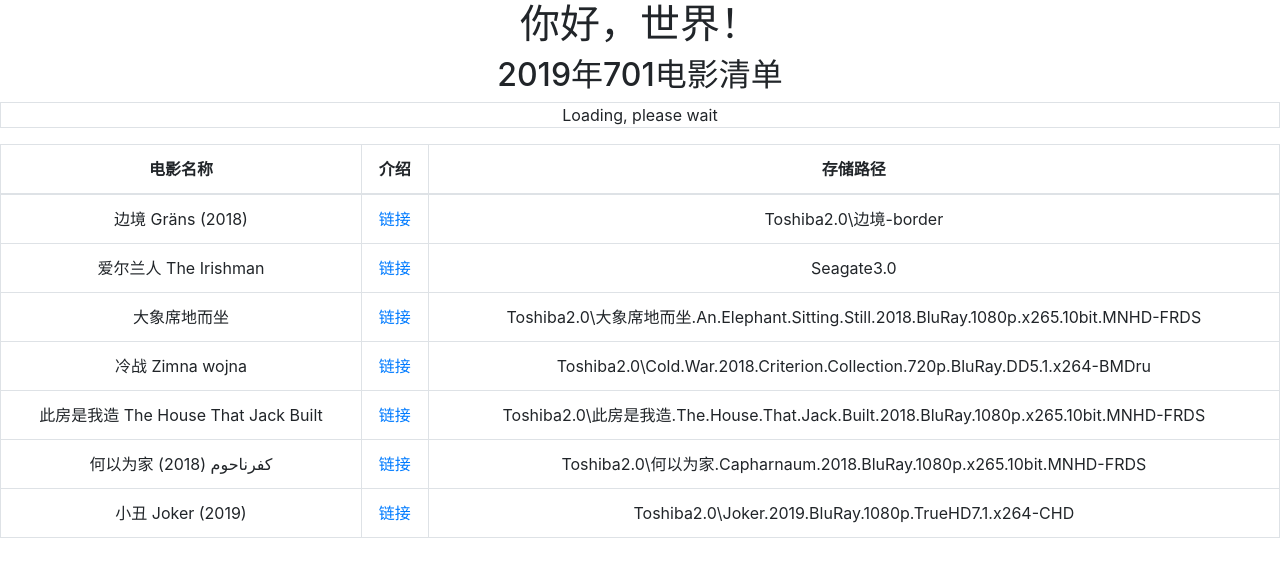
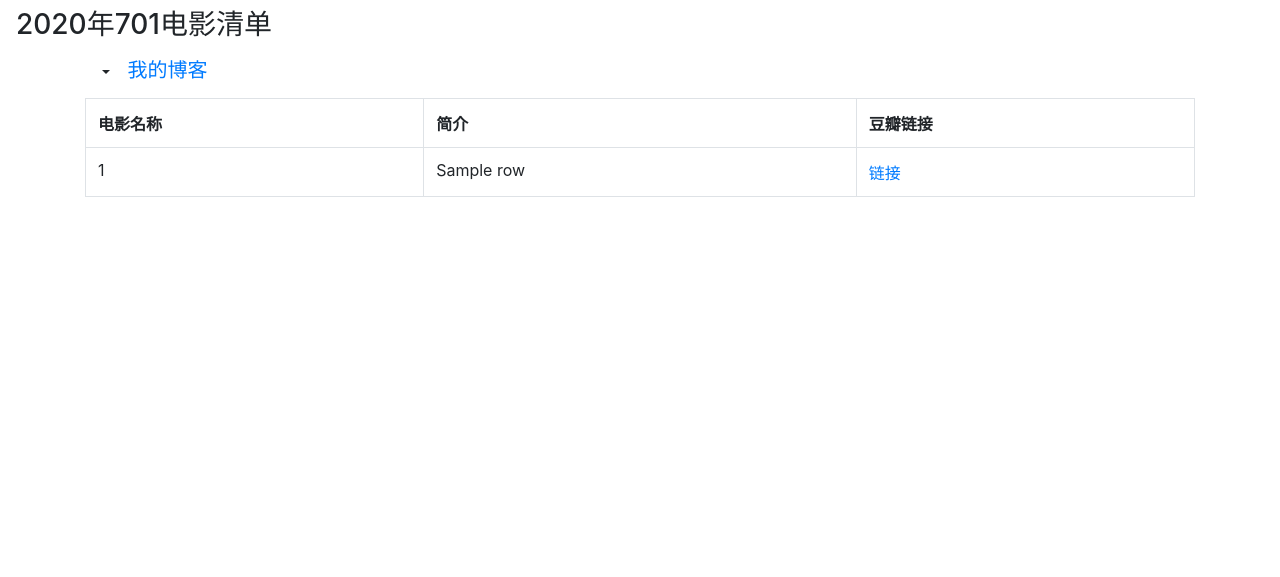
Before and after one commit to br7roy/py_work, a Flask app: template movie-emit/templates/index.html in a window 1280 px wide. Shown: the top 577 px of the page. Run offline with Flask 2, Linux system fonts and the light colour scheme; the template is opened without the code that fills it: most values are stand-ins (such as "Sample title", 1, 10 or a date in 2020); some libraries are stand-ins or nearby versions.

Commit message:
增加电影首页渲染样式

```diff
--- a/movie-emit/main.py
+++ b/movie-emit/main.py
@@ -1,9 +1,24 @@
-from flask import Flask,render_template
+import os
+import sqlite3
+from flask_bootstrap import Bootstrap
+
+from flask import Flask, render_template
 
 app = Flask(__name__)
+path = os.path.abspath('.') + "\movie.db"
+
+
 
 @app.route('/')
 def show():
-    return render_template('index.html')
+    con = sqlite3.connect(path)
+    cur = con.cursor()
+    cur.execute("select name ,desc ,path from movie")
+    rows = cur.fetchall()
+    con.close()
+
+    return render_template('index.html', rows=rows)
+
+
 if __name__ == '__main__':
-    app.run(host='0.0.0.0',port=8080)
+    app.run(host='127.0.0.1', port=8089)
--- /dev/null
+++ b/movie-emit/templates/base.html
@@ -0,0 +1,78 @@
+{% block title %}Flask{% endblock %}
+{% block navbar %}
+<head>
+    <meta charset="utf-8">
+    <meta http-equiv="X-UA-Compatible" content="IE=edge">
+    <meta name="viewport" content="width=device-width, initial-scale=1">
+    <!-- 上述3个meta标签*必须*放在最前面，任何其他内容都*必须*跟随其后！ -->
+    <title>欢迎！</title>
+
+    <!-- Bootstrap -->
+    <link href="{{url_for('static',filename='css/bootstrap.css')}}" rel="stylesheet">
+
+    <!-- HTML5 shim and Respond.js for IE8 support of HTML5 elements and media queries -->
+    <!-- WARNING: Respond.js doesn't work if you view the page via file:// -->
+    <!--[if lt IE 9]>
+    <script src="https://cdn.bootcss.com/html5shiv/3.7.3/html5shiv.min.js"></script>
+    <script src="https://cdn.bootcss.com/respond.js/1.4.2/respond.min.js"></script>
+    <![endif]-->
+    <style>
+        #middle {
+            float: none;
+            display: inline-block;
+            vertical-align: middle;
+        }
+
+        div {
+            text-align: center
+        }
+    </style>
+    <script src="{{url_for('static',filename='js/jquery.min.js')}}"></script>
+    <!-- Include all compiled plugins (below), or include individual files as needed -->
+    <script src="{{url_for('static',filename='js/bootstrap.js')}}"></script>
+    <script src="{{url_for('static',filename='js/bootstrap-table.js')}}"></script>
+</head>
+
+<div class="navbar navbar-inverse" role="navigation">
+    <div>
+        <!--        <h1>你好，世界！</h1>-->
+        <h3>2020年701电影清单</h3>
+
+    </div>
+    <div class="container">
+        <div class="navbar-header">
+            <button class="btn dropdown-toggle" data-toggle="collapse" data-target=".navbar-collapse">
+                <i class=  "glyphicon glyphicon-star"></i>
+            </button>
+
+<!--            <button type="button" class="navbar-toggle" data-toggle="collapse" data-target=".navbar-collapse">
+                <span class="sr-only">Toggle navigation</span>
+                <span class="icon-bar"></span>
+                <span class="icon-bar"></span>
+                <span class="icon-bar"></span>
+            </button>-->
+            <a class="navbar-brand" href="https://takblog.ga">我的博客</a>
+        </div>
+        <div class="navbar-collapse collapse">
+            <ul class="nav navbar-nav">
+                <li><a href="/">电影首页</a></li>
+            </ul>
+
+            <div class="navbar-inverse has-success has-feedback">
+                <label class="control-label" for="inputSuccess4">输入愿望</label>
+                <input type="text" class="form-control" id="inputSuccess4">
+                <span class="glyphicon glyphicon-user form-control-feedback">点击提交</span>
+            </div>
+
+
+        </div>
+
+    </div>
+</div>
+{% endblock %}
+
+{% block content %}
+<div class="container">
+    {% block page_content %}{% endblock %}
+</div>
+{% endblock %}
--- a/movie-emit/templates/index.html
+++ b/movie-emit/templates/index.html
@@ -1,98 +1,21 @@
-<!DOCTYPE html>
-<html lang="zh-CN">
-<head>
-    <meta charset="utf-8">
-    <meta http-equiv="X-UA-Compatible" content="IE=edge">
-    <meta name="viewport" content="width=device-width, initial-scale=1">
-    <!-- 上述3个meta标签*必须*放在最前面，任何其他内容都*必须*跟随其后！ -->
-    <title>欢迎！</title>
+{% extends "base.html" %}
 
-    <!-- Bootstrap -->
-    <link href="{{url_for('static',filename='css/bootstrap.css')}}" rel="stylesheet">
+{% block title %}{% endblock %}
 
-    <!-- HTML5 shim and Respond.js for IE8 support of HTML5 elements and media queries -->
-    <!-- WARNING: Respond.js doesn't work if you view the page via file:// -->
-    <!--[if lt IE 9]>
-    <script src="https://cdn.bootcss.com/html5shiv/3.7.3/html5shiv.min.js"></script>
-    <script src="https://cdn.bootcss.com/respond.js/1.4.2/respond.min.js"></script>
-    <![endif]-->
-    <style>
-        #middle {
-            float: none;
-            display: inline-block;
-            vertical-align: middle;
-        }
-
-        div {
-            text-align: center
-        }
-    </style>
-</head>
-<div>
-    <h1>你好，世界！</h1>
-
-    <h2>2019年701电影清单</h2>
-
-</div>
-<table data-toggle="table" class="m-auto">
-
-
-    <thead>
+{% block page_content %}
+<table class="table table-bordered">
     <tr>
         <th>电影名称</th>
-        <th>介绍</th>
-        <th>存储路径</th>
+        <th>简介</th>
+        <th>豆瓣链接</th>
     </tr>
-    </thead>
-    <tbody>
+    {% for i in rows %}
     <tr>
-        <td>边境 Gräns (2018)</td>
-        <td><a href="https://movie.douban.com/subject/30194752/">链接</a></td>
-        <td>Toshiba2.0\边境-border</td>
+        <td>{{ i[0] }}</td>
+        <td>{{ i[1] }}</td>
+        <td><a href={{ i[2] }}>链接</a></td>
     </tr>
-    <tr>
-        <td>爱尔兰人 The Irishman</td>
-        <td><a href="https://movie.douban.com/subject/6981153/">链接</a></td>
-        <td>Seagate3.0</td>
-    </tr>
-    <tr>
-        <td>大象席地而坐</td>
-        <td><a href="https://movie.douban.com/subject/27172891/">链接</a></td>
-        <td>Toshiba2.0\大象席地而坐.An.Elephant.Sitting.Still.2018.BluRay.1080p.x265.10bit.MNHD-FRDS</td>
-    </tr>
-    <tr>
-        <td>冷战 Zimna wojna</td>
-        <td><a href="https://movie.douban.com/subject/26894602/">链接</a></td>
-        <td>Toshiba2.0\Cold.War.2018.Criterion.Collection.720p.BluRay.DD5.1.x264-BMDru</td>
-    </tr>
-    <tr>
-        <td>此房是我造 The House That Jack Built</td>
-        <td><a href="https://movie.douban.com/subject/26369884/">链接</a></td>
-        <td>Toshiba2.0\此房是我造.The.House.That.Jack.Built.2018.BluRay.1080p.x265.10bit.MNHD-FRDS</td>
-    </tr>
-    <tr>
-        <td>何以为家 كفرناحوم (2018)</td>
-        <td><a href="https://movie.douban.com/subject/30170448/">链接</a></td>
-        <td>Toshiba2.0\何以为家.Capharnaum.2018.BluRay.1080p.x265.10bit.MNHD-FRDS</td>
-    </tr>
-    <tr>
-        <td>小丑 Joker (2019)</td>
-        <td><a href="https://movie.douban.com/subject/27119724/">链接</a></td>
-        <td>Toshiba2.0\Joker.2019.BluRay.1080p.TrueHD7.1.x264-CHD</td>
-    </tr>
+    {% endfor %}
+</table>
 
-    </tbody>
-</table>
-<!-- jQuery (necessary for Bootstrap's JavaScript plugins) -->
-<script src="{{url_for('static',filename='js/jquery.min.js')}}"></script>
-<!-- Include all compiled plugins (below), or include individual files as needed -->
-<script src="{{url_for('static',filename='js/bootstrap.js')}}"></script>
-<script src="{{url_for('static',filename='js/bootstrap-table.js')}}"></script>
-<!-- Latest compiled and minified CSS -->
-<!--<link rel="stylesheet" href="https://unpkg.com/bootstrap-table@1.15.5/dist/bootstrap-table.min.css">-->
-
-<!--&lt;!&ndash; Latest compiled and minified JavaScript &ndash;&gt;-->
-<!--<script src="https://unpkg.com/bootstrap-table@1.15.5/dist/bootstrap-table.min.js"></script>-->
-<!--&lt;!&ndash; Latest compiled and minified Locales &ndash;&gt;-->
-<!--<script src="https://unpkg.com/bootstrap-table@1.15.5/dist/locale/bootstrap-table-zh-CN.min.js"></script>-->
-</html>
+{% endblock %}
```
Also changed, not shown: movie-emit/dt.py (added, +17 -0 lines), movie-emit/templates/index-ori.html (added, +75 -0 lines).
